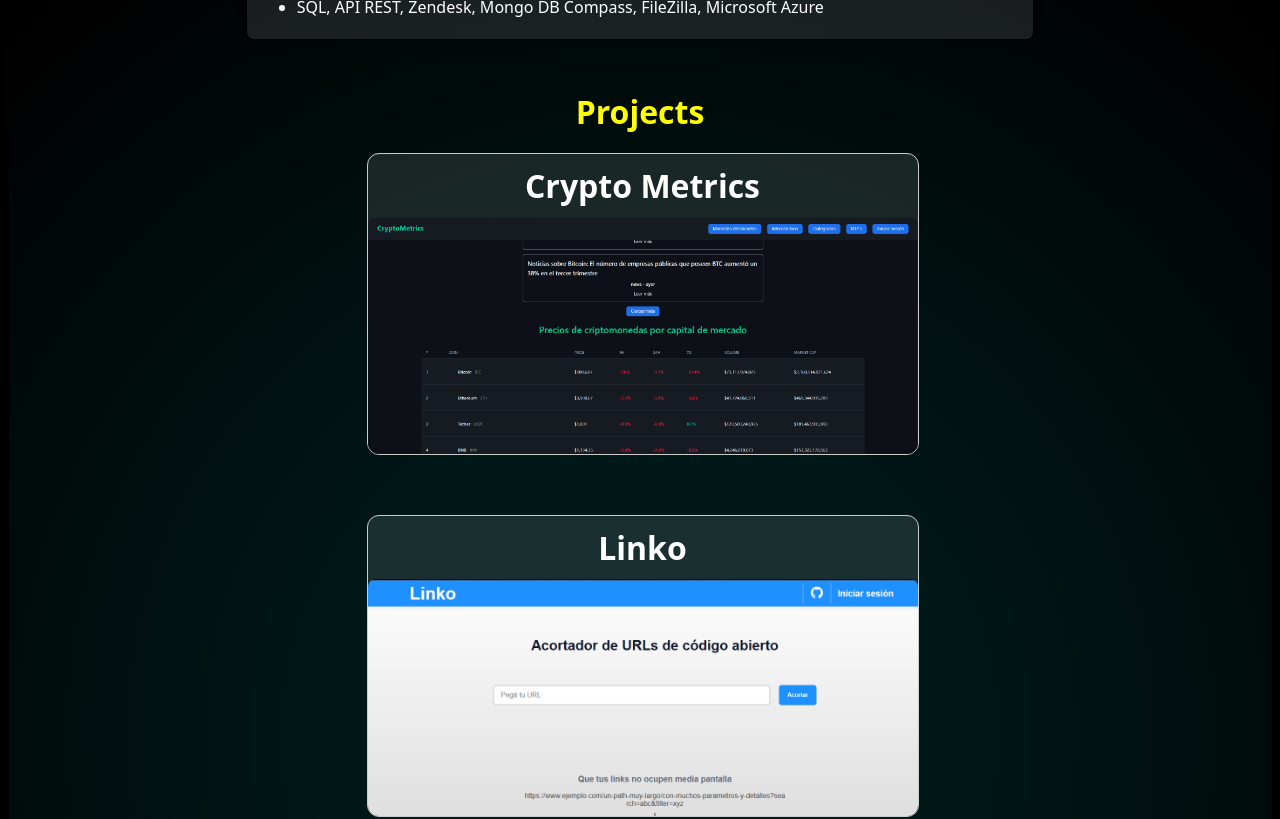
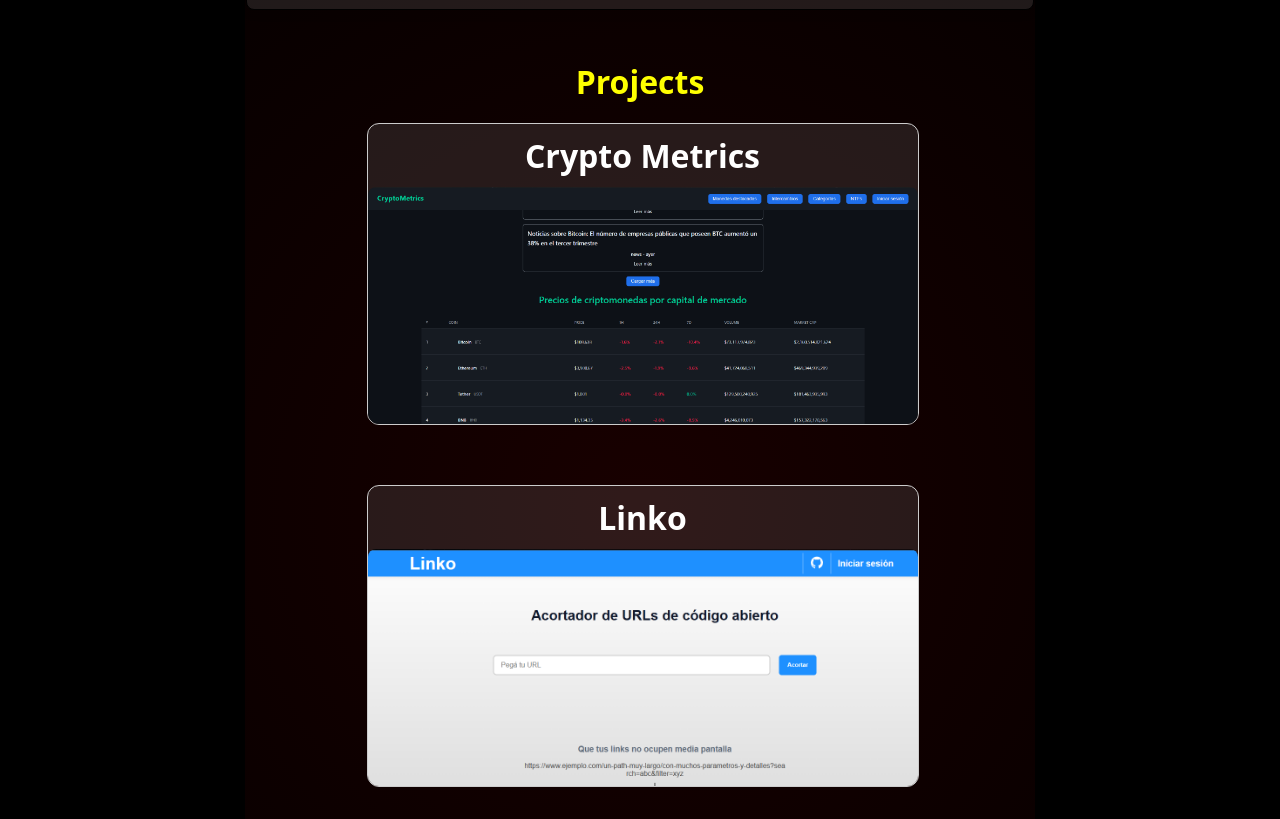
Before and after one commit to JoaquinGabriel17/portfolio-react, a Next.js app: page / in a window 1280 px wide. Shown: the part 1280-2099 px from the top of the page. Built offline with nearby package versions, Linux system fonts and the light colour scheme.

Commit message:
cambio en estilos de page

```diff
--- a/src/app/page.js
+++ b/src/app/page.js
@@ -53,11 +53,8 @@
     <div className={styles.ext}>
       <Navbar toChangeLang={changeLang} lang={lang}></Navbar>
     <div className={styles.container}>
-      <div className={styles.firstBody}>
         <Presentation data={content.presentation} ></Presentation>
         <Icon iconList={icons} lang={lang}></Icon>
-      </div>
-      <div className={styles.secondBody}>
         <Card
           data={content.experience}
           key='experience'
@@ -65,7 +62,6 @@
         ></Card>
         <Projects ProjectsInfo={content.ProjectInfo} lang={lang}></Projects>
         <Skills></Skills>
-      </div>
     </div>
     </div>
   );
--- a/src/app/page.module.css
+++ b/src/app/page.module.css
@@ -9,6 +9,7 @@
         align-items: center;
         /* min-height: 91%; */
 
+            background: radial-gradient(circle, rgb(241 0 0 / 10%) 0%, transparent 50%);
 
         box-sizing: border-box;
 
--- a/src/components/projects/Project.module.css
+++ b/src/components/projects/Project.module.css
@@ -7,9 +7,10 @@
 .projectCardContainer{
     display: flex;
     flex-direction: row;
-
+    max-width: 1200px;
     gap: 4rem;
     flex-wrap: wrap;
+    justify-content: center;
 
 }
 .projectTitle{
```
